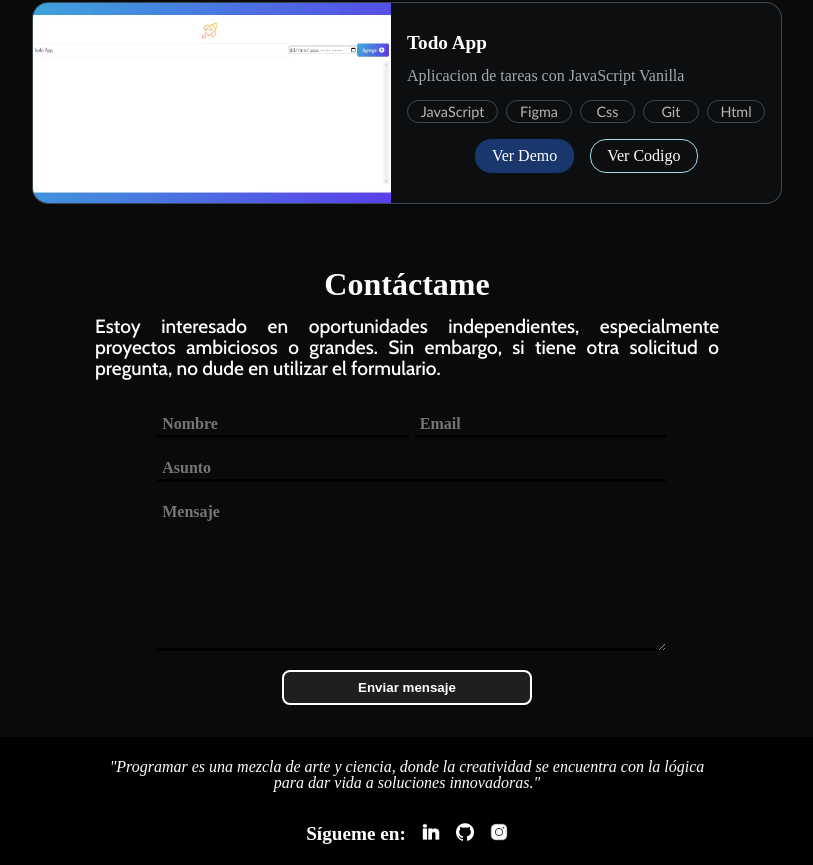
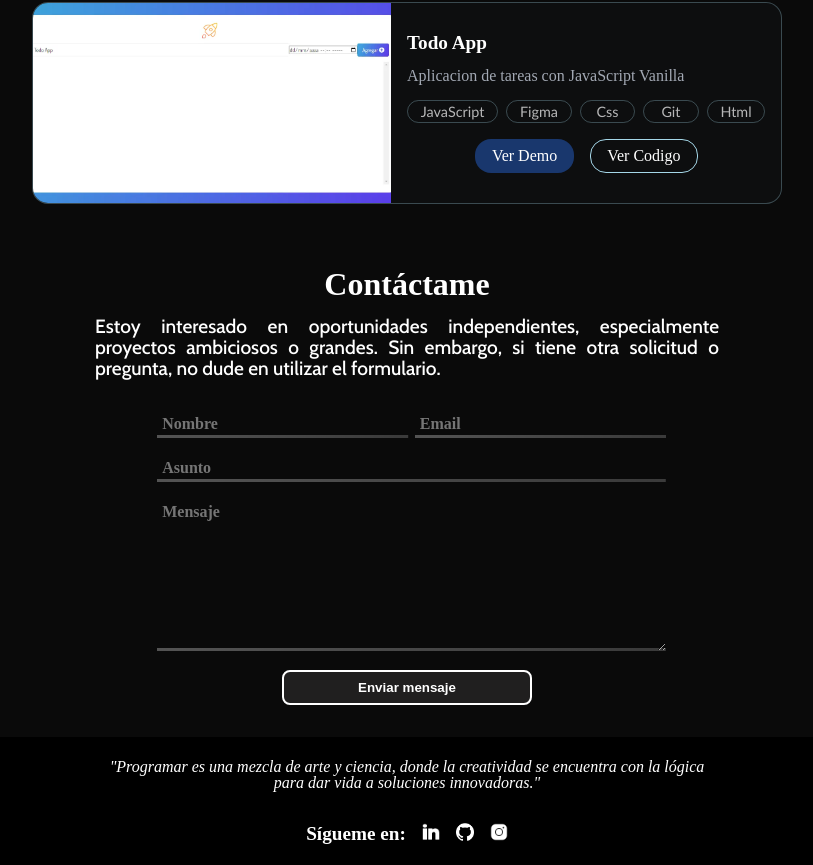
Before and after one commit to tavopaz12/portafolio, a React (Vite) app: page / in a window 1280 px wide. Shown: the part 3333-4198 px from the top of the page, without its empty margins (233-1046 px from the left). Built offline with nearby package versions, Linux system fonts and the light colour scheme; a web font is replaced by a local one.

Commit message:
feauture: ui modificada

```diff
--- a/src/styles/Contacto/Contacto.scss
+++ b/src/styles/Contacto/Contacto.scss
@@ -64,7 +64,7 @@
       width: 100%;
       margin-top: 1rem;
       padding: 0.3rem;
-      background: linear-gradient(to right, rgb(0, 0, 0), rgb(0, 0, 0)),
+      background: linear-gradient(to right, rgba(255, 255, 255, 0.3), rgba(255, 255, 255, 0.2)),
         linear-gradient(
           to right,
           rgb(70, 171, 211),
```
